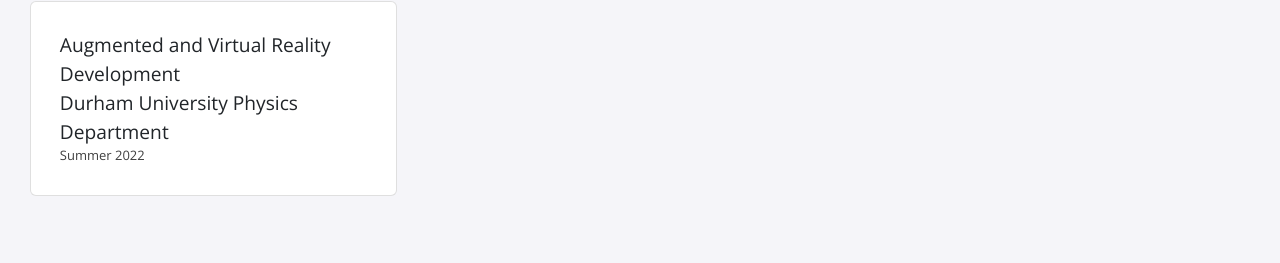
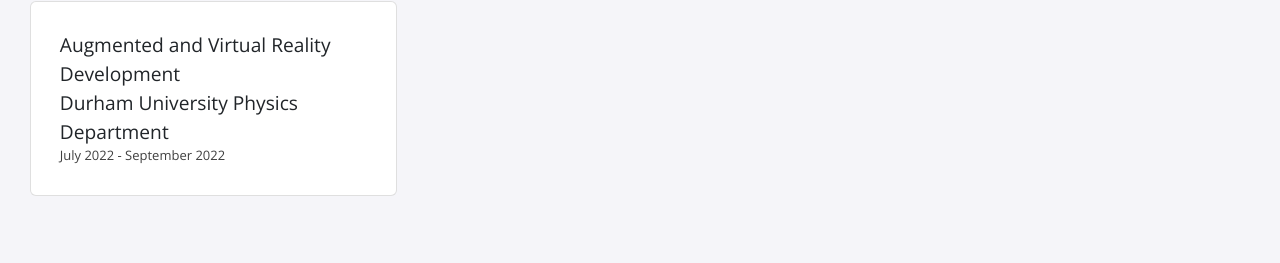
Before and after one commit to shatt-s/shatt-s.github.io, a Jekyll site: the page built from index.html, in a window 1280 px wide. Shown: the part 878-1141 px from the top of the page. Built offline with Jekyll 4.4.1, drawn with Linux system fonts in a browser that asks for light colours; nearby versions of some CDN libraries.

Commit message:
Update experience.yml

```diff
--- a/_data/experience.yml
+++ b/_data/experience.yml
@@ -1,4 +1,4 @@
 - role: Augmented and Virtual Reality Development
   company: Durham University Physics Department
-  dates: Summer 2022
+  dates: July 2022 - September 2022
   logo: du.png
```
